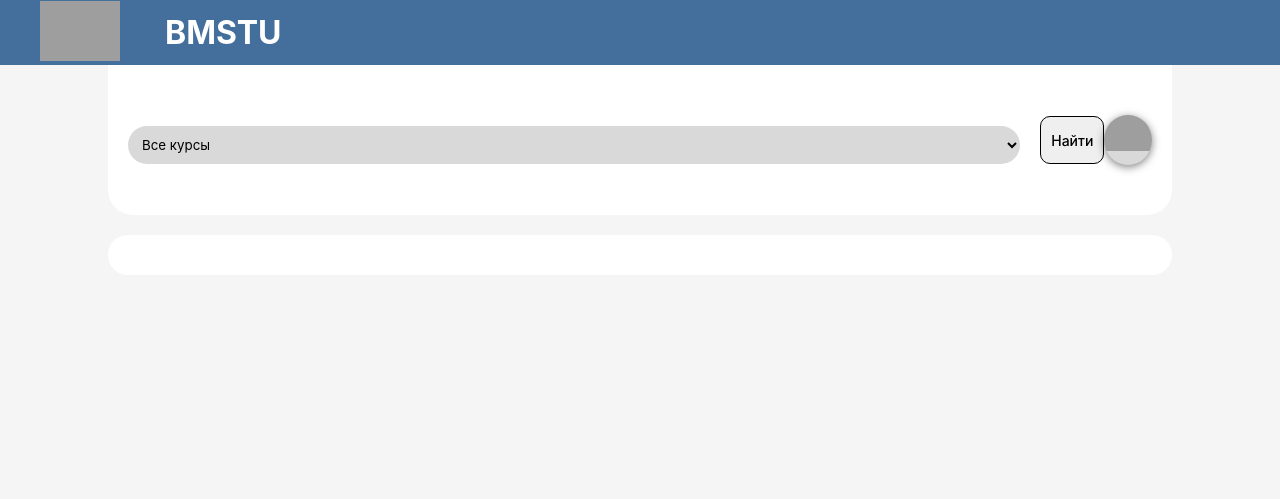
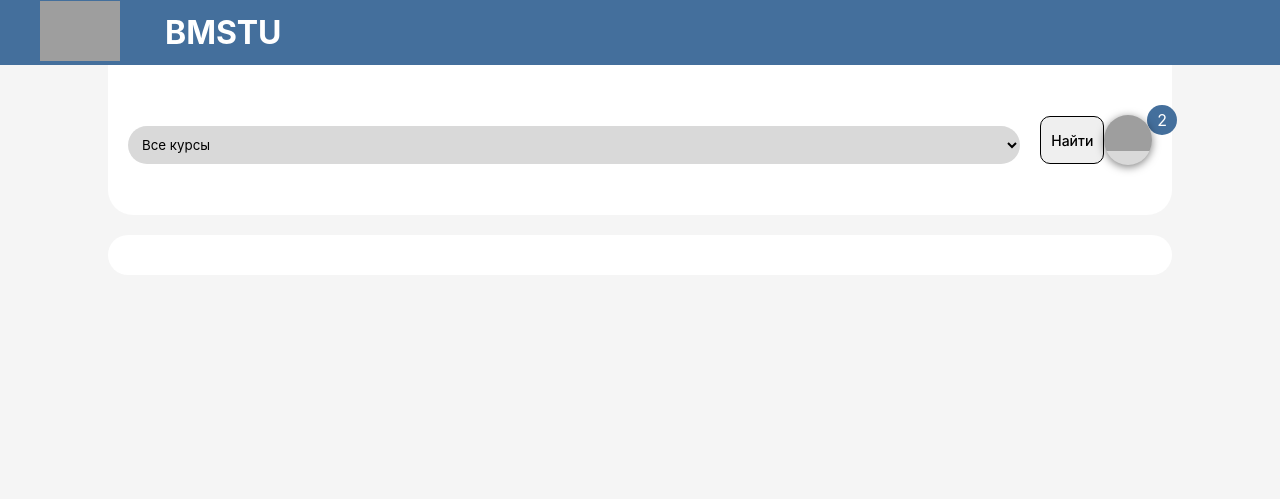
Before and after one commit to KirillGrigorenko/IU5_WEB_back, a Django app: page /groups/ in a window 1280 px wide. Shown: the top 499 px of the page. Run offline with Django 4.2, Linux system fonts and the light colour scheme; data that the repository does not hold is empty.

Commit message:
Колво услуг в заявке

```diff
--- a/main_screen/static/base.css
+++ b/main_screen/static/base.css
@@ -44,6 +44,16 @@
     align-items: center;
     box-shadow: 0 5px 5px rgba(0, 0, 0, 0.1);
 
+}
+
+.count {
+    position: absolute;
+    top: -0.5px;
+    right: -5px;
+    background-color: #446F9C;
+    color: white;
+    border-radius: 50%;
+    padding: 5px 10px;
 }
 .card_image{
     display: inline-flex;
--- a/main_screen/templates/groups.html
+++ b/main_screen/templates/groups.html
@@ -13,8 +13,13 @@
             </select>
             <button type="submit" class="card-button">Найти</button>
         </form>
+        <div class="count">
+            {{ data.ReqCallCount }}
+        </div>
         <div class="floating-button">
+
             <a href="http://localhost:8000/schedule/1">
+
                 <img src="{{ 'http://127.0.0.1:9000/lab1/check-circle.svg' }}" alt="Кнопка" />
             </a>
         </div>
--- a/main_screen/views.py
+++ b/main_screen/views.py
@@ -40,9 +40,15 @@
     else:
         filtered_groups = Group.objects.filter(status='Действует').order_by('id')
 
+    count = 0
+    for order in orders:
+        if order['order_id'] == 1:
+            count = len(order['groups'])
+
     return render(request, 'groups.html', { 'data': {
         'page_name': 'Группы',
         'groups': filtered_groups,
+        'ReqCallCount': count,
     }})
 
 def info(request, id):
```
